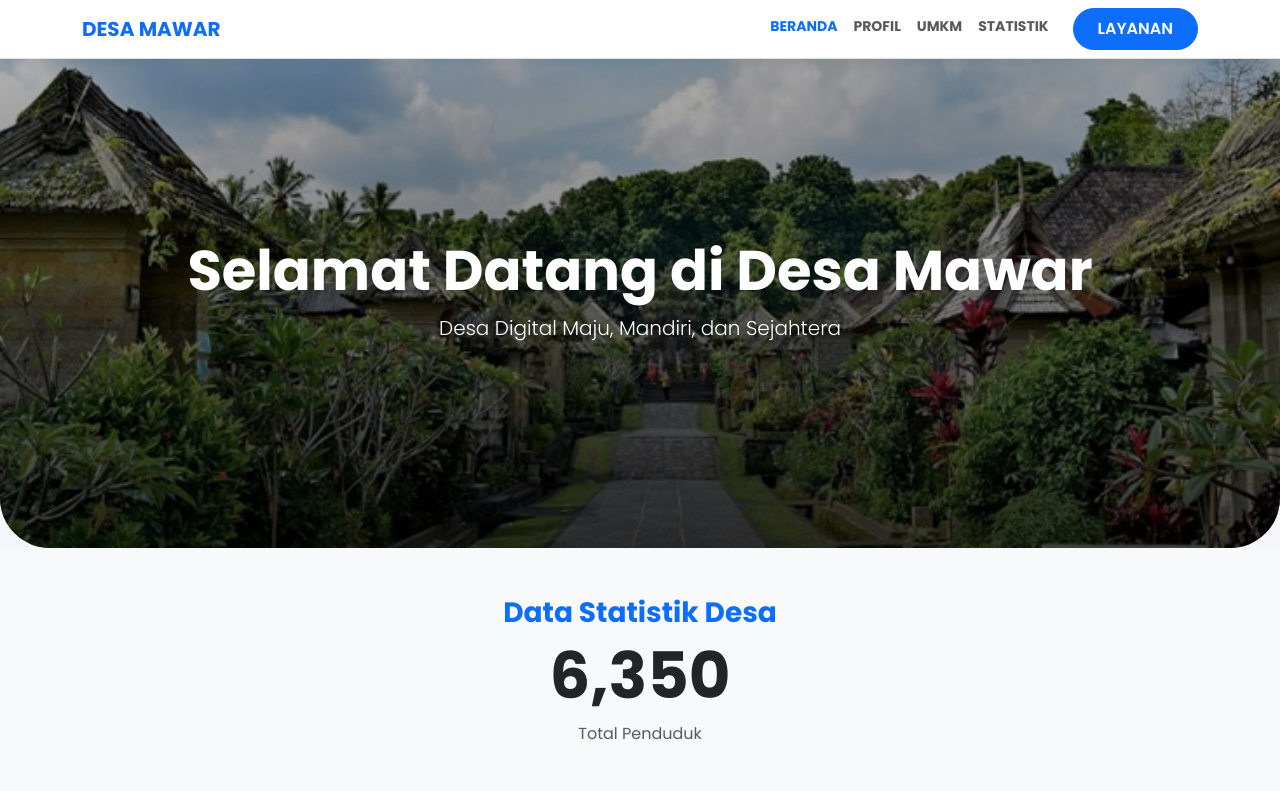
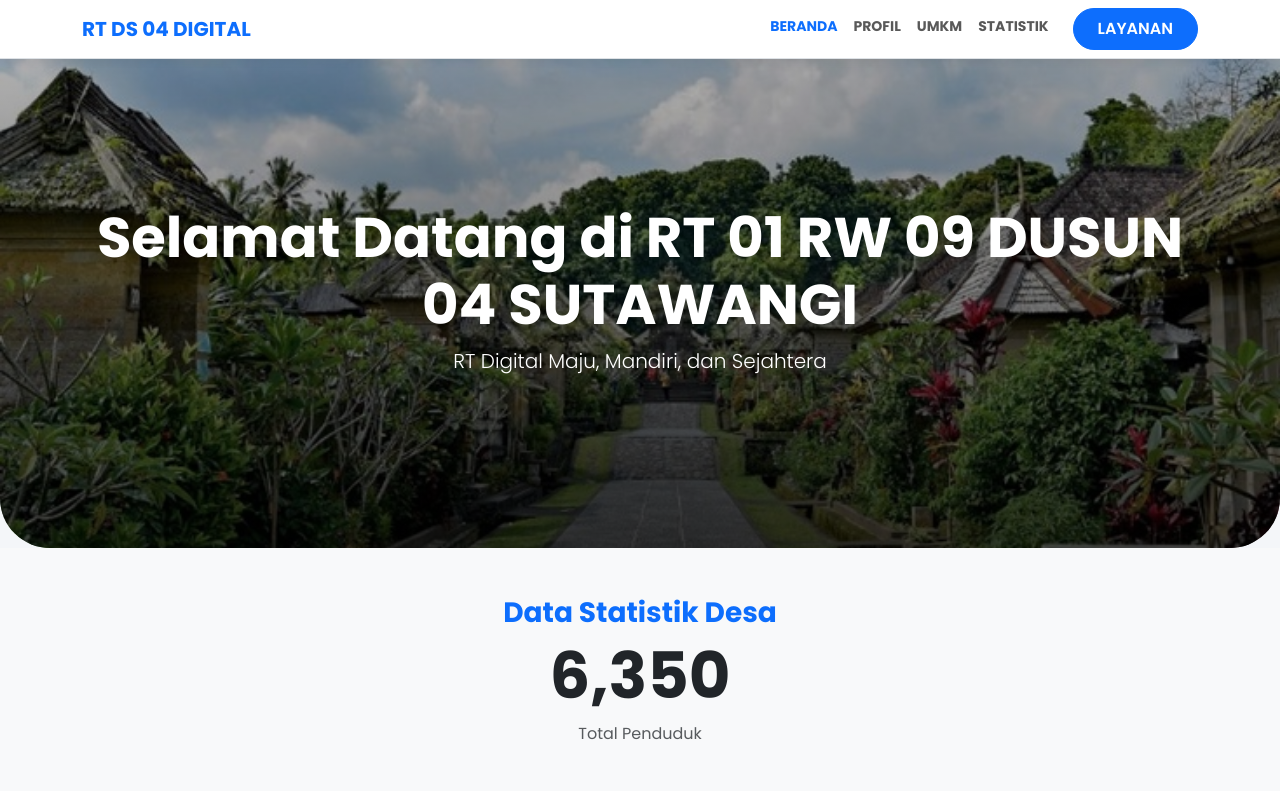
Before and after one commit to ryzu0575/desamawar.digi, a plain HTML site: page index.html in a window 1280 px wide. Shown: the top 791 px of the page. Drawn offline with nearby package versions, Linux system fonts and the light colour scheme.

Commit message:
Change title and header to 'RT DS 04 DIGITAL'
Updated the title and header content to reflect the new name 'RT DS 04 DIGITAL'. Adjusted the summary sections and navigation links accordingly.

```diff
--- a/index.html
+++ b/index.html
@@ -3,13 +3,13 @@
 <head>
     <meta charset="UTF-8">
     <meta name="viewport" content="width=device-width, initial-scale=1.0">
-    <title>Desa Pasir Ampo</title>
+    <title>RT DS 04 DIGITAL</title>
     <link href="https://cdn.jsdelivr.net/npm/bootstrap@5.3.0/dist/css/bootstrap.min.css" rel="stylesheet">
     <link rel="stylesheet" href="style.css">
 </head>
 <body>
     <nav class="navbar navbar-expand-lg navbar-clean fixed-top bg-white border-bottom">
-        <div class="container"><a class="navbar-brand fw-bold text-primary" href="#">DESA MAWAR</a>
+        <div class="container"><a class="navbar-brand fw-bold text-primary" href="#">RT DS 04 DIGITAL</a>
             <div class="collapse navbar-collapse justify-content-end">
                 <ul class="navbar-nav fw-bold small text-uppercase">
                     <li class="nav-item"><a class="nav-link active" href="index.html">Beranda</a></li>
@@ -25,8 +25,8 @@
     <header class="hero mt-5 d-flex align-items-center justify-content-center text-center text-white">
         <div class="hero-overlay"></div>
         <div class="container position-relative z-2">
-            <h1 class="display-4 fw-bold">Selamat Datang di Desa Mawar</h1>
-            <p class="lead">Desa Digital Maju, Mandiri, dan Sejahtera</p>
+            <h1 class="display-4 fw-bold">Selamat Datang di RT 01 RW 09 DUSUN 04 SUTAWANGI</h1>
+            <p class="lead">RT Digital Maju, Mandiri, dan Sejahtera</p>
         </div>
     </header>
 
@@ -81,7 +81,7 @@
             <div class="row">
                 <div class="col-lg-5 mb-4">
                     <div class="clean-card p-4 bg-light h-100">
-                        <h5 class="fw-bold mb-3">Ringkasan APBDes</h5>
+                        <h5 class="fw-bold mb-3">Ringkasan Kas RT</h5>
                         <div id="apbdes-container"></div>
                     </div>
                 </div>
@@ -96,11 +96,12 @@
     </section>
 
     <section class="py-5 bg-light">
-        <div class="container"><h3 class="fw-bold text-center mb-4">Kabar Desa</h3><div class="row" id="news-container"></div></div>
+        <div class="container"><h3 class="fw-bold text-center mb-4">Kabar RT</h3><div class="row" id="news-container"></div></div>
     </section>
 
     <script src="https://cdn.jsdelivr.net/npm/bootstrap@5.3.0/dist/js/bootstrap.bundle.min.js"></script>
     <script src="https://cdn.jsdelivr.net/npm/chart.js"></script>
     <script src="script.js"></script>
 </body>
+
 </html>
```
